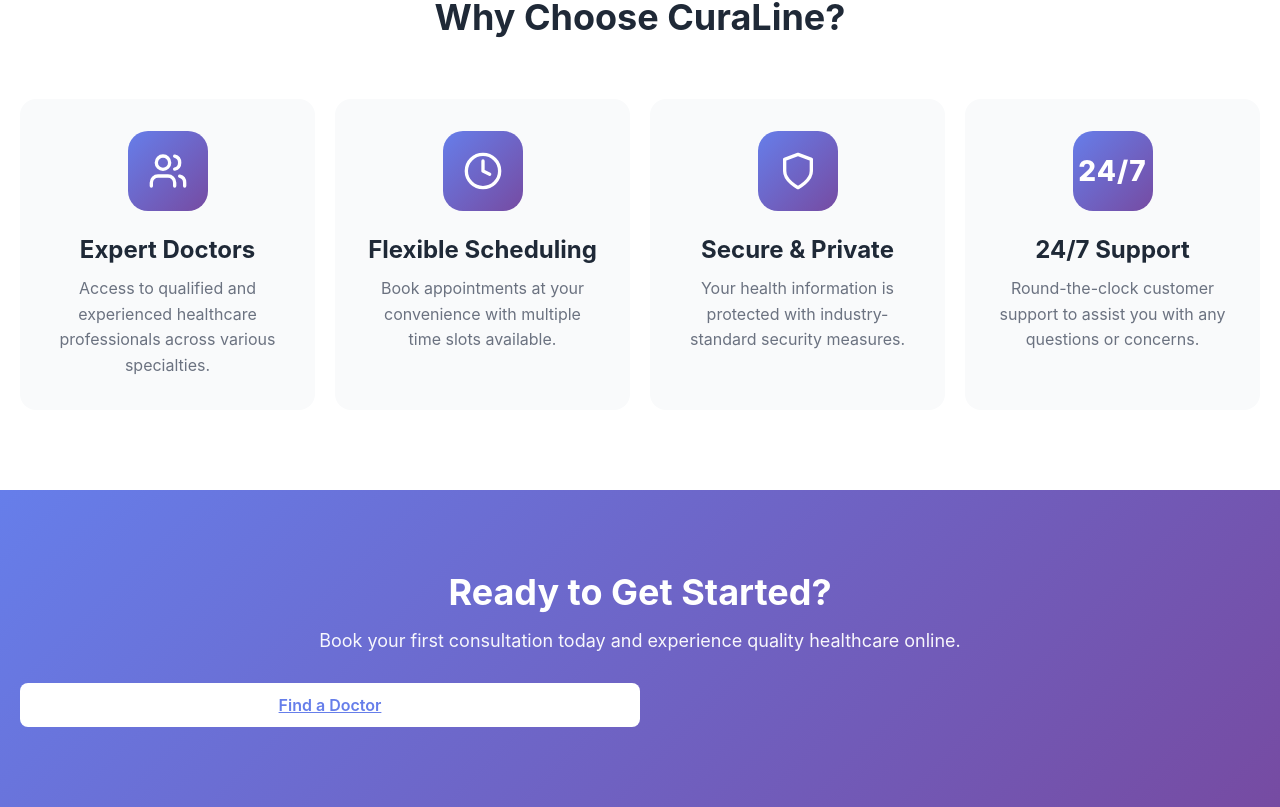
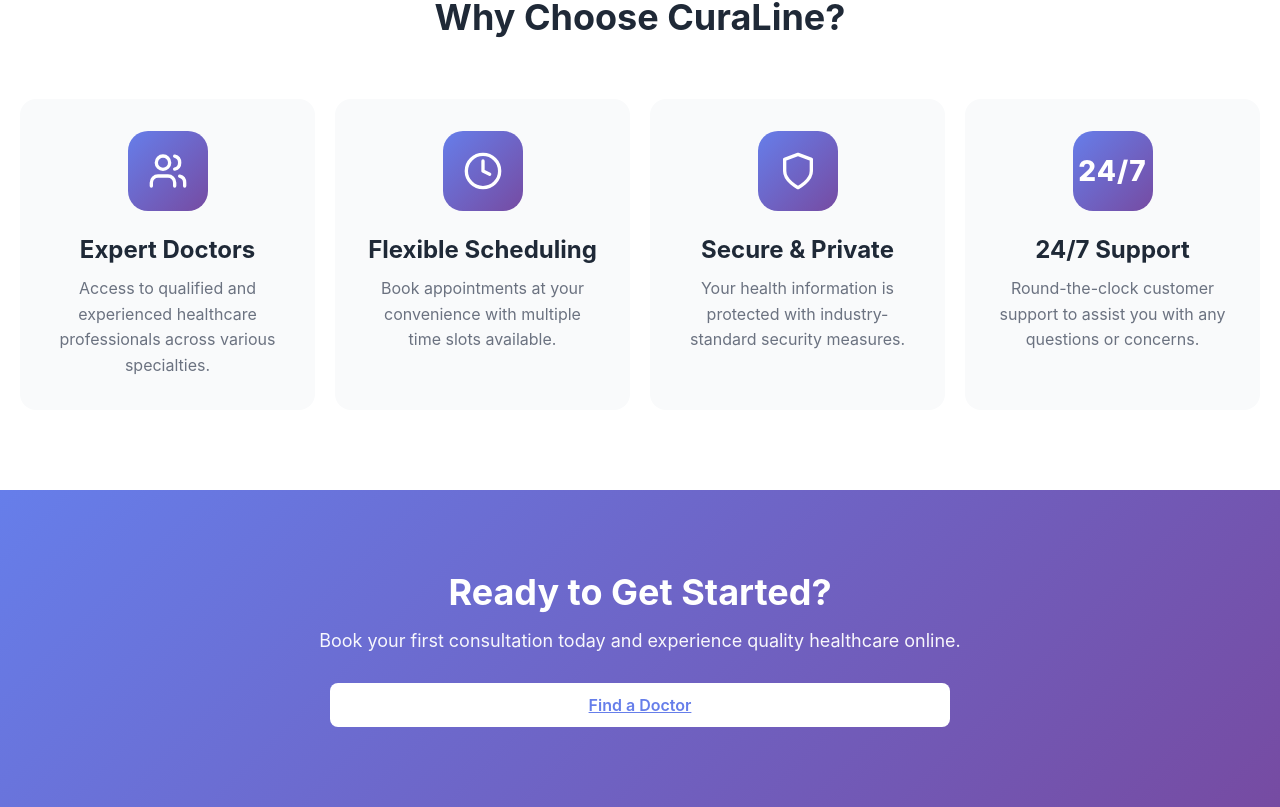
Before and after one commit to JsrnLjh/CuraLine---Online-Consultation, a React (Create React App) app in the folder client/: page / in a window 1280 px wide. Shown: the part 757-1564 px from the top of the page. Built offline with nearby package versions, Linux system fonts and the light colour scheme; no server answers; sample sign-in values are in the browser's storage; the HTML template or start-up script is replaced by a standard one.

Commit message:
fixing the button's placement and size

```diff
--- a/client/src/pages/AdminDashboard.css
+++ b/client/src/pages/AdminDashboard.css
@@ -40,11 +40,11 @@
 .header-actions .btn {
   display: inline-flex;
   align-items: center;
-  gap: 5px;
-  padding: 5px 1px;
+  gap: 8px;
+  padding: 10px 30px;
   border: none;
-  border-radius: 5px;
-  font-size: 13px;
+  border-radius: 8px;
+  font-size: 14px;
   font-weight: 500;
   cursor: pointer;
   transition: all 0.2s;
--- a/client/src/pages/Home.css
+++ b/client/src/pages/Home.css
@@ -142,6 +142,9 @@
 
 .cta-content {
   text-align: center;
+  display: flex;
+  flex-direction: column;
+  align-items: center;
 }
 
 .cta-content h2 {
@@ -158,6 +161,9 @@
 .cta .btn-primary {
   background: white;
   color: #667eea;
+  display: inline-flex;
+  align-items: center;
+  justify-content: center;
 }
 
 .cta .btn-primary:hover {
```
